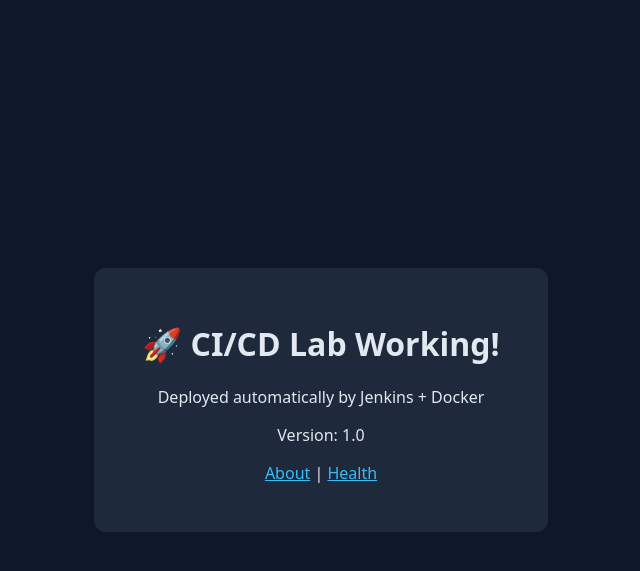
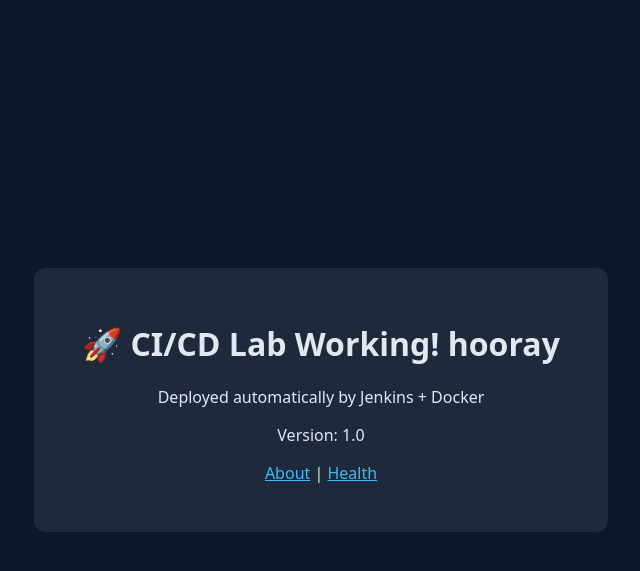
Before and after one commit to omkar9cybersec/python-jenkins-lab, a Flask app: page / in a window 1280 px wide. Shown: the top 571 px of the page, without its empty margins (319-959 px from the left). Run offline with Flask 3, Linux system fonts and the light colour scheme.

Commit message:
Update index.html

```diff
--- a/templates/index.html
+++ b/templates/index.html
@@ -13,7 +13,7 @@
 </head>
 <body>
   <div class="card">
-    <h1>🚀 CI/CD Lab Working!</h1>
+    <h1>🚀 CI/CD Lab Working! hooray</h1>
     <p>Deployed automatically by Jenkins + Docker</p>
     <p>Version: {{ version }}</p>
     <p><a href="/about">About</a> | <a href="/health">Health</a></p>
```
